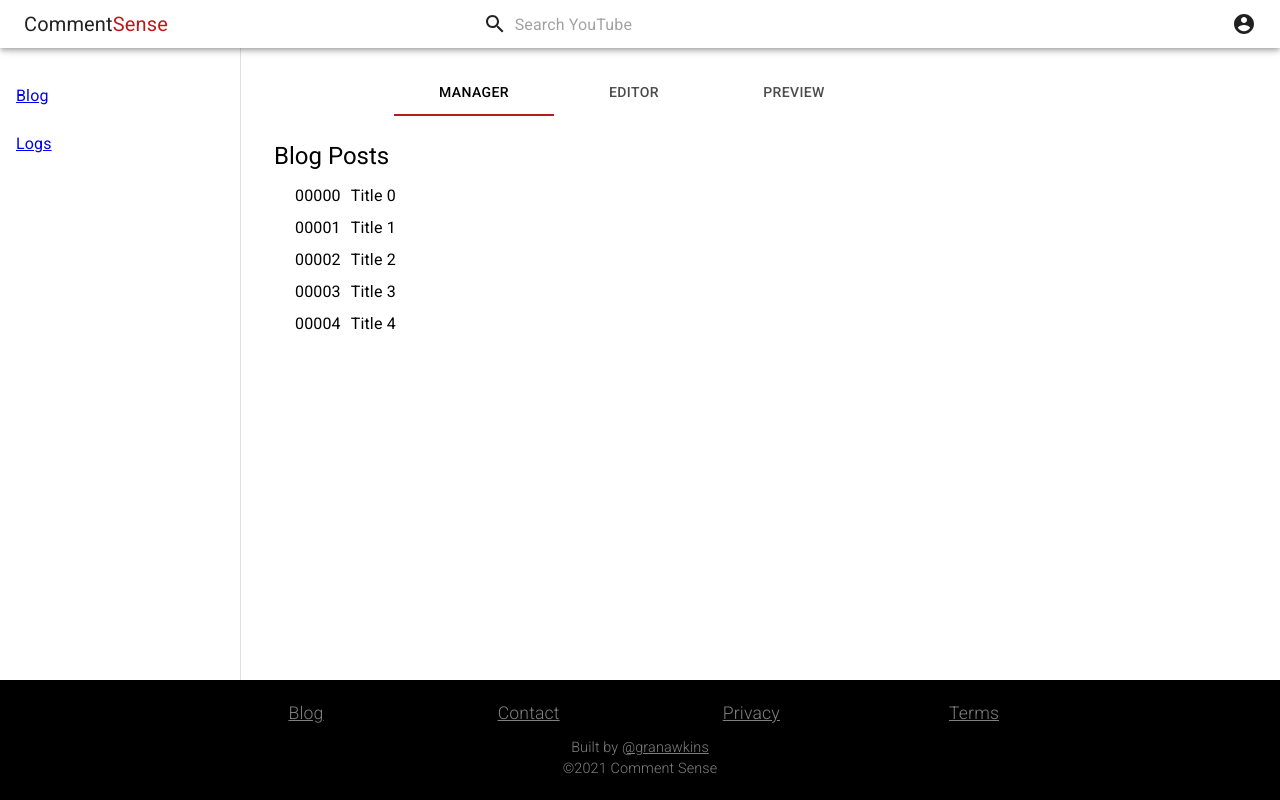
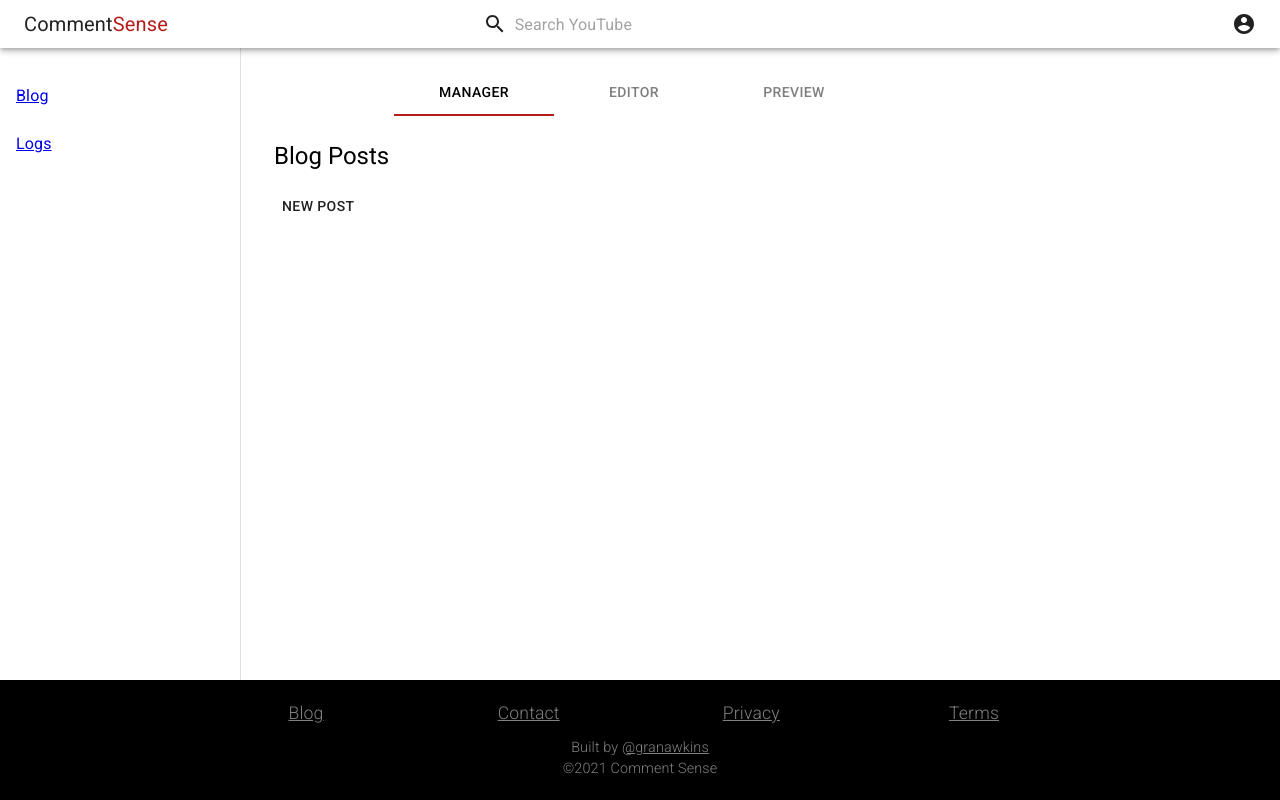
Before and after one commit to granawkins/comment_sense, a React (Create React App) app in the folder web/: page /admin/blog in a window 1280 px wide. Built offline with nearby package versions, Linux system fonts and the light colour scheme.

Commit message:
update blog manager logic, prepare to add database

```diff
--- a/web/src/components/Admin/Blog.jsx
+++ b/web/src/components/Admin/Blog.jsx
@@ -50,37 +50,89 @@ function TabPanel(props) {
     );
 }
 
-function a11yProps(index) {
+const a11yProps = (index) => {
     return {
       id: `simple-tab-${index}`,
       'aria-controls': `simple-tabpanel-${index}`,
     };
   }
 
+const blankPost = (id) => {
+    return {
+        id: id,
+        title: "",
+        permalink: "",
+        excerpt: "",
+        content: "",
+        active: false,
+    }
+}
+
 const Blog = ({classes}) => {
 
+    const [posts, setPosts] = useState([])
+    const [maxId, setMaxId] = useState(0)
+    const getPosts = async() => {
+        console.log("retrieving posts from server")
+        // fetch(`/api/blogs`)
+        //     .then(res => res.json())
+        //     .then(data => {
+        //         console.log(data)
+        //         setPosts(data.posts)
+        //     })
+    }
+
+    const newPost = () => {
+        let newPost = blankPost(maxId + 1)
+        setMaxId(id => id + 1)
+        setPosts(oldPosts => [...oldPosts, newPost])
+        setBlog(newPost)
+    }
+
+    const uploadPost = async (post) => {
+        console.log("adding post to server")
+        // const result = await postData('/api/add_blog', post)
+        // return result.successful
+    }
+
+    useEffect(() => {
+        getPosts()
+    }, [])
+
+    const [active, setActive] = useState(0)
+    const handleChange = (event, newValue) => {
+        setActive(newValue);
+    };
+
     const [blog, setBlog] = useState(null)
-    const [value, setValue] = useState(0)
-    const handleChange = (event, newValue) => {
-        setValue(newValue);
-      };
+    const updateBlog = (newBlog) => {
+        setBlog(newBlog)
+        uploadPost(newBlog)
+        setPosts(posts => posts.map(post => {
+            if (post.id === newBlog.id) {
+                return newBlog
+            } else {
+                return post
+            }
+        }))
+    }
 
     return(
         <div className={classes.root}>
             <div className={classes.tabBar}>
-                <Tabs value={value} onChange={handleChange}>
+                <Tabs value={active} onChange={handleChange}>
                     <Tab label="Manager" {...a11yProps(0)} />
-                    <Tab label="Editor" {...a11yProps(1)} />
-                    <Tab label="Preview" {...a11yProps(2)} />
+                    <Tab label="Editor" {...a11yProps(1)} disabled={!blog} />
+                    <Tab label="Preview" {...a11yProps(2)} disabled={!blog} />
                 </Tabs>
             </div>
-            <TabPanel value={value} index={0}>
-                <BlogManager blog={blog} setBlog={setBlog}/>
+            <TabPanel value={active} index={0}>
+                <BlogManager posts={posts} blog={blog} setBlog={setBlog} newPost={newPost}/>
             </TabPanel>
-            <TabPanel value={value} index={1}>
-                <BlogEditor blog={blog} setBlog={setBlog}/>
+            <TabPanel value={active} index={1}>
+                <BlogEditor blog={blog} updateBlog={updateBlog} />
             </TabPanel>
-            <TabPanel value={value} index={2}>
+            <TabPanel value={active} index={2}>
                 <BlogPost blog={blog} />
             </TabPanel>
         </div>
--- a/web/src/components/Admin/BlogEditor.jsx
+++ b/web/src/components/Admin/BlogEditor.jsx
@@ -1,8 +1,9 @@
-import { useState, useEffect, createContext } from 'react'
+import { useState, useEffect, useRef } from 'react'
 import { withStyles } from '@material-ui/core/styles'
 import Typography from '@material-ui/core/Typography'
 import TextField from '@material-ui/core/TextField'
 import Button from '@material-ui/core/Button'
+import Switch from '@material-ui/core/Switch'
 
 import ReactQuill from 'react-quill'
 
@@ -16,10 +17,11 @@ const styles = (theme) => ({
         maxWidth: '768px',
     },
     blogEditor: {
-        marginBottom: '20px',
+        marginTop: '20px',
+        backgroundColor: '#f5f5f5',
     },
     inputField: {
-        marginBottom: '20px',
+        marginTop: '10px',
     },
     buttonContainer: {
         marginTop: '30px',
@@ -27,34 +29,45 @@ const styles = (theme) => ({
         flexDirection: 'row',
         justifyContent: 'center',
     },
+    publish: {
+        display: 'flex',
+        flexDirection: 'row',
+        justifyContent: 'flex-start',
+        alignItems: 'center',
+    }
 })
 
-const BlogEditor = ({blog, setBlog, classes}) => {
+const BlogEditor = ({blog, updateBlog, classes}) => {
 
+    // Manage active post data
+    const [id, setId] = useState("")
     const [title, setTitle] = useState("")
     const [permalink, setPermalink] = useState("")
     const [excerpt, setExcerpt] = useState("")
     const [blogContent, setBlogContent] = useState("")
+    const [postActive, setPostActive] = useState("")
 
     useEffect(() => {
-        if (blog) {
-            setTitle(blog.title)
-            setPermalink(blog.permalink)
-            setExcerpt(blog.excerpt)
-            setBlogContent(blog.content)
-        }
-    }, [])
+        setId(blog.id)
+        setTitle(blog.title)
+        setPermalink(blog.permalink)
+        setExcerpt(blog.excerpt)
+        setBlogContent(blog.content)
+        setPostActive(blog.active)
+    }, [blog])
 
-    useEffect(() => {
-        setBlog({
+    const saveChanges = () => {
+        updateBlog({
+            id: id,
             title: title,
             permalink: permalink,
-            excert: excerpt,
+            excerpt: excerpt,
             content: blogContent,
+            active: postActive,
         })
-    }, [title, permalink, excerpt, blogContent])
+    }
 
-    // Add default stylesheet (snow)
+    // Setup Quill Editor
     function addCss(fileName) {
         var head = document.head;
         var link = document.createElement("link");
@@ -66,7 +79,6 @@ const BlogEditor = ({blog, setBlog, classes}) => {
     useEffect(() => {
         addCss('//cdn.quilljs.com/1.3.6/quill.snow.css')
     }, [])
-
     const modules = {
         toolbar: [
           [{ 'header': '1'}, {'header': '2'}, { 'font': [] }],
@@ -82,7 +94,6 @@ const BlogEditor = ({blog, setBlog, classes}) => {
           matchVisual: false,
         }
     }
-
     const formats = [
         'header', 'font', 'size',
         'bold', 'italic', 'underline', 'strike', 'blockquote',
@@ -92,6 +103,7 @@ const BlogEditor = ({blog, setBlog, classes}) => {
 
     return(
         <div className={classes.root}>
+            <Typography>Post ID: {blog.id}</Typography>
             <TextField
                 id="title"
                 className={classes.inputField}
@@ -108,14 +120,6 @@ const BlogEditor = ({blog, setBlog, classes}) => {
                 onChange={(e) => setPermalink(e.target.value)}
                 helperText="The url suffix"
             />
-            <TextField
-                id="excerpt"
-                className={classes.inputField}
-                label="Excerpt"
-                value={excerpt}
-                onChange={(e) => setExcerpt(e.target.value)}
-                helperText="Information that will be displayed in search results"
-            />
             <div id='blog-editor' className={classes.blogEditor}>
                 <ReactQuill
                     theme='snow'
@@ -126,9 +130,24 @@ const BlogEditor = ({blog, setBlog, classes}) => {
                     placeholder='Write a blog'
                 />
             </div>
+            <TextField
+                id="excerpt"
+                className={classes.inputField}
+                label="Excerpt"
+                value={excerpt}
+                onChange={(e) => setExcerpt(e.target.value)}
+                helperText="Information that will be displayed in search results"
+            />
+            <div className={classes.publish}>
+                <Typography>Published: </Typography>
+                <Switch
+                    checked={postActive}
+                    onChange={(e) => setPostActive(e.target.checked)}
+                    name="Published"
+                />
+            </div>
             <div className={classes.buttonContainer}>
-                <Button variant='contained' color='primary'>Save Draft</Button>
-                <Button variant='contained' color='secondary'>Submit</Button>
+                <Button variant='contained' color='secondary' onClick={saveChanges}>Save Changes</Button>
             </div>
         </div>
     )
--- a/web/src/components/Admin/BlogManager.jsx
+++ b/web/src/components/Admin/BlogManager.jsx
@@ -3,6 +3,7 @@ import { withStyles } from '@material-ui/core/styles'
 import List from '@material-ui/core/List'
 import ListItem from '@material-ui/core/ListItem'
 import Typography from '@material-ui/core/Typography'
+import Button from '@material-ui/core/Button'
 
 const styles = (theme) => ({
     root: {
@@ -16,30 +17,29 @@ const styles = (theme) => ({
     }
 })
 
-const BlogManager = ({blog, setBlog, classes}) => {
-
-    const [posts, setPosts] = useState([])
-    useEffect(() => {
-        const blankPost = (i) => {
-            return {
-                postId: `0000${i}`,
-                title: `Title ${i}`,
-                permalink: `permalink_${i}`,
-                excerpt: `Excerpt ${i}`,
-                content: `Content ${i}`,
-            }
-        }
-        for (let i = 0; i < 5; i++) {
-            let newPost = blankPost(i)
-            setPosts(oldPosts => [...oldPosts, newPost])
-        }
-    }, [])
+const BlogManager = ({posts, blog, setBlog, newPost, classes}) => {
 
     const [selected, setSelected] = useState(null)
     const handleClick = (i) => {
-        setSelected(i)
-        setBlog(posts[i])
+        if (i === selected) {
+            setSelected(null)
+            setBlog(null)
+        } else {
+            setSelected(i)
+            setBlog(posts[i])
+        }
     }
+
+    // Make sure the active post is highlighted when switch to manager screen
+    useEffect(() => {
+        if (blog) {
+            posts.forEach((post, i) => {
+                if (post.id === blog.id) {
+                    setSelected(i)
+                }
+            })
+        }
+    }, [])
 
     return(
         <div id="root">
@@ -48,18 +48,19 @@ const BlogManager = ({blog, setBlog, classes}) => {
                 {posts.map((post, i) => {
                     return (
                         <ListItem
-                            key={post.permalink}
+                            key={post.id}
                             className={i === selected ? classes.activeOption : ""}
                             button
                             dense
                             onClick={() => handleClick(i)}
                         >
-                            <Typography className={classes.field}>{post.postId}</Typography>
+                            <Typography className={classes.field}>{post.id}</Typography>
                             <Typography className={classes.field}>{post.title}</Typography>
                         </ListItem>
                     )
                 })}
             </List>
+            <Button onClick={newPost}>New Post</Button>
         </div>
     )
 }
```
